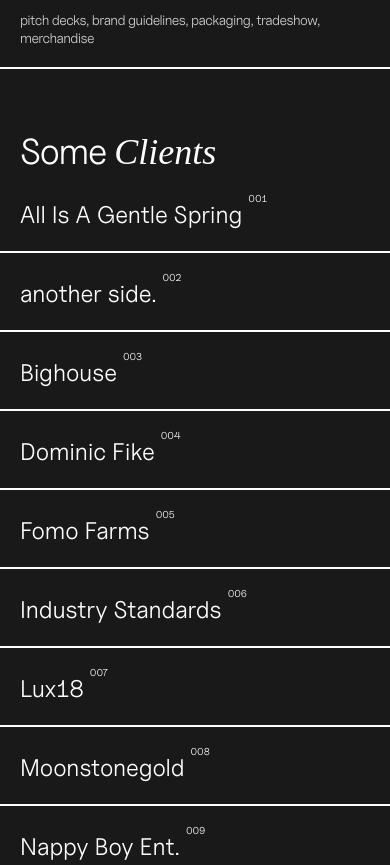
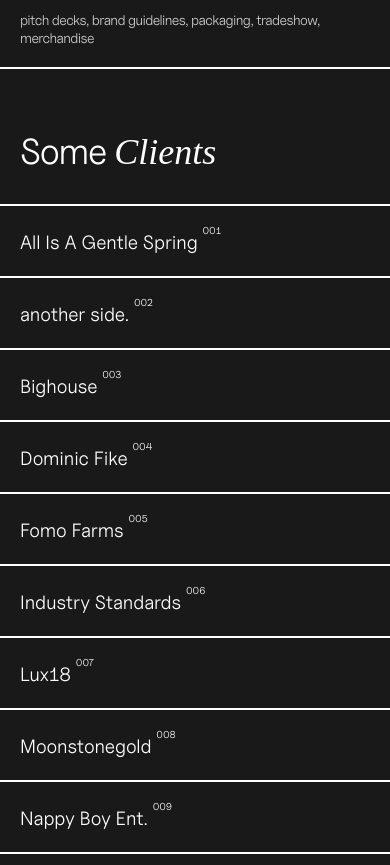
Before and after one commit to napacreativeco/throne-static, a website: page index.html in a window 390 px wide. Shown: the part 1340-2205 px from the top of the page. Drawn offline with Linux system fonts and the light colour scheme.

```diff
--- a/scss/home/clients/header.scss
+++ b/scss/home/clients/header.scss
@@ -1,19 +1,5 @@
 .clients-accordion {
 
-    padding-top: 60px;
 
-    .title {
-        font-size: 3em;
-        letter-spacing: -1px;
-        position: relative;
-        display: inline;
-        padding-left: 20px;
-        padding-bottom: 30px;
-
-        span.accent {
-            letter-spacing: 0px;
-        }
-
-    }
 
 }
--- a/scss/home/clients/index.scss
+++ b/scss/home/clients/index.scss
@@ -1,3 +1,2 @@
 // @import './slideshow.scss';
-@import './header.scss';
 @import './list.scss';
--- a/scss/home/clients/list.scss
+++ b/scss/home/clients/list.scss
@@ -1,4 +1,20 @@
 .clients-accordion {
+
+    padding-top: 60px;
+
+    .title {
+        font-size: 3em;
+        letter-spacing: -1px;
+        position: relative;
+        display: block;
+        padding-left: 20px;
+        padding-bottom: 30px;
+
+        span.accent {
+            letter-spacing: 0px;
+        }
+
+    }
 
     .clients-accordion--wrapper {
         padding: 0 0px;
@@ -17,6 +33,7 @@
         transition: all 0.34s ease-out;
         cursor: pointer;
     }
+
     details summary::-webkit-details-marker {
         display:none;
     }
@@ -74,6 +91,8 @@
 
     details[open] {
         h2 {
+            text-decoration: none;
+
             span.client-name {
                 text-decoration: underline;
             }
@@ -100,6 +119,10 @@
         .description {
             margin-bottom: 20px;
         }
+    }
+
+    ul#client-list {
+        border-top: var(--border-white);
     }
 
     .client-body--left {
@@ -214,6 +237,11 @@
             }
         }
 
+        details > summary {
+            font-size: 24px;
+            list-style: none;
+            border-bottom: var(--border-white);
+        }
 
         .client-body {
             display: grid;
--- a/scss/home/index.scss
+++ b/scss/home/index.scss
@@ -1,5 +1,3 @@
-
-
 @import './hero/hero.scss';
 @import './hero/lower-third.scss';
 @import './three-blocks.scss';
--- a/scss/home/marquee.scss
+++ b/scss/home/marquee.scss
@@ -1,12 +1,12 @@
 .marquee {
     width: 300px; /* the plugin works for responsive layouts so width is not necessary */
     overflow: hidden;
-    border:1px solid #ccc;
+    border: 1px solid #ccc;
 }
 
 @media screen and (max-width: 767px) {
 
-    .marquee {
+    #marquee {
         padding: 20px 0;
     }
 
```
Also changed, not shown: app.css.
